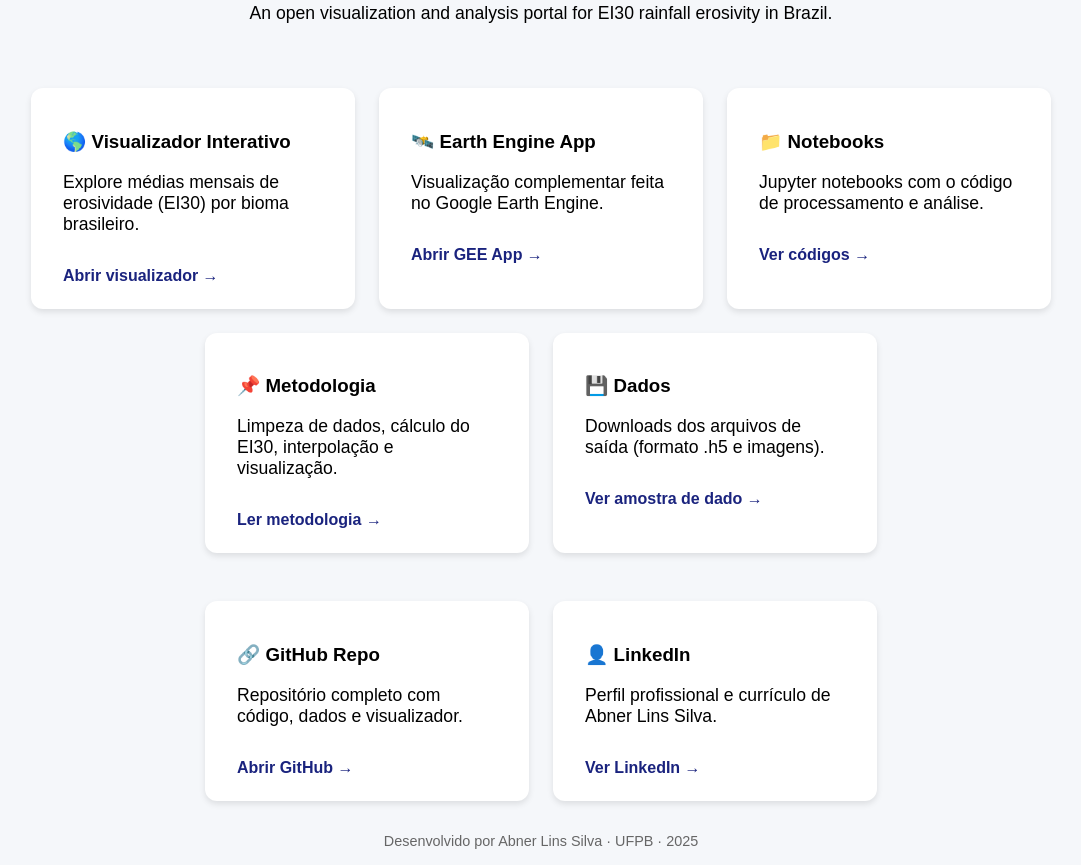
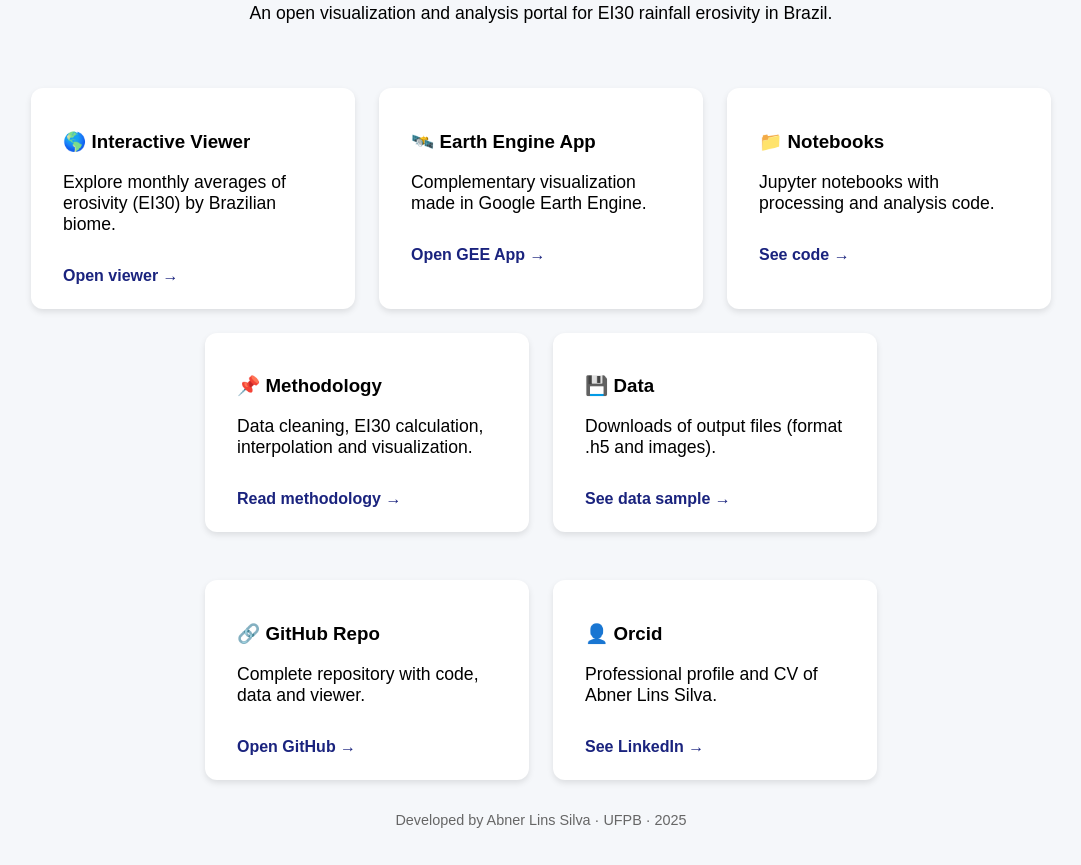
Before and after one commit to abnerlins/Erosivity-for-Brasil, a plain HTML site: page homepage/index.html in a window 1280 px wide. Shown: the part 351-1216 px from the top of the page, without its empty margins (99-1180 px from the left). After the commit the page ends 1195 px from the top, so only its background shows below. Drawn offline with Linux system fonts and the light colour scheme.

Commit message:
Update index.html

```diff
--- a/homepage/index.html
+++ b/homepage/index.html
@@ -92,52 +92,52 @@
 
   <div class="container">
     <div class="card">
-      <h3>🌎 Visualizador Interativo</h3>
-      <p>Explore médias mensais de erosividade (EI30) por bioma brasileiro.</p>
-      <a href="https://erosivity-hub.netlify.app/app/" target="_blank">Abrir visualizador →</a>
+      <h3>🌎 Interactive Viewer</h3>
+      <p>Explore monthly averages of erosivity (EI30) by Brazilian biome.</p>
+      <a href="https://erosivity-hub.netlify.app/app/" target="_blank">Open viewer →</a>
     </div>
 
     <div class="card">
       <h3>🛰️ Earth Engine App</h3>
-      <p>Visualização complementar feita no Google Earth Engine.</p>
-      <a href="https://ee-abnerlinssilva.projects.earthengine.app/view/erosivity-map-for-brazil" target="_blank">Abrir GEE App →</a>
+      <p>Complementary visualization made in Google Earth Engine.</p>
+      <a href="https://ee-abnerlinssilva.projects.earthengine.app/view/erosivity-map-for-brazil" target="_blank">Open GEE App →</a>
     </div>
 
     <div class="card">
       <h3>📁 Notebooks</h3>
-      <p>Jupyter notebooks com o código de processamento e análise.</p>
-      <a href="https://github.com/abnerlins/Erosivity-for-Brasil/tree/main/notebook" target="_blank">Ver códigos →</a>
+      <p>Jupyter notebooks with processing and analysis code.</p>
+      <a href="https://github.com/abnerlins/Erosivity-for-Brasil/tree/main/notebook" target="_blank">See code →</a>
     </div>
 
     <div class="card">
-      <h3>📌 Metodologia</h3>
-      <p>Limpeza de dados, cálculo do EI30, interpolação e visualização.</p>
-      <a href="https://github.com/abnerlins/Erosivity-for-Brasil/blob/main/README.md" target="_blank">Ler metodologia →</a>
+      <h3>📌 Methodology</h3>
+      <p>Data cleaning, EI30 calculation, interpolation and visualization.</p>
+      <a href="https://github.com/abnerlins/Erosivity-for-Brasil/blob/main/README.md" target="_blank">Read methodology →</a>
     </div>
 
     <div class="card">
-      <h3>💾 Dados</h3>
-      <p>Downloads dos arquivos de saída (formato .h5 e imagens).</p>
-      <a href="https://github.com/abnerlins/Erosivity-for-Brasil/tree/main/data/results" target="_blank">Ver amostra de dado →</a>
+      <h3>💾 Data</h3>
+      <p>Downloads of output files (format .h5 and images).</p>
+      <a href="https://github.com/abnerlins/Erosivity-for-Brasil/tree/main/data/results" target="_blank">See data sample →</a>
     </div>
   </div>
 
   <div class="row">
     <div class="card">
       <h3>🔗 GitHub Repo</h3>
-      <p>Repositório completo com código, dados e visualizador.</p>
-      <a href="https://github.com/abnerlins/Erosivity-for-Brasil" target="_blank">Abrir GitHub →</a>
+      <p>Complete repository with code, data and viewer.</p>
+      <a href="https://github.com/abnerlins/Erosivity-for-Brasil" target="_blank">Open GitHub →</a>
     </div>
 
     <div class="card">
-      <h3>👤 LinkedIn</h3>
-      <p>Perfil profissional e currículo de Abner Lins Silva.</p>
-      <a href="https://www.linkedin.com/in/abner-lins-1a1b75221" target="_blank">Ver LinkedIn →</a>
+      <h3>👤 Orcid</h3>
+      <p>Professional profile and CV of Abner Lins Silva.</p>
+      <a href="https://orcid.org/0000-0003-2889-2189" target="_blank">See LinkedIn →</a>
     </div>
   </div>
 
   <footer>
-    Desenvolvido por Abner Lins Silva · UFPB · 2025
+    Developed by Abner Lins Silva · UFPB · 2025
   </footer>
 </body>
 </html>
```
